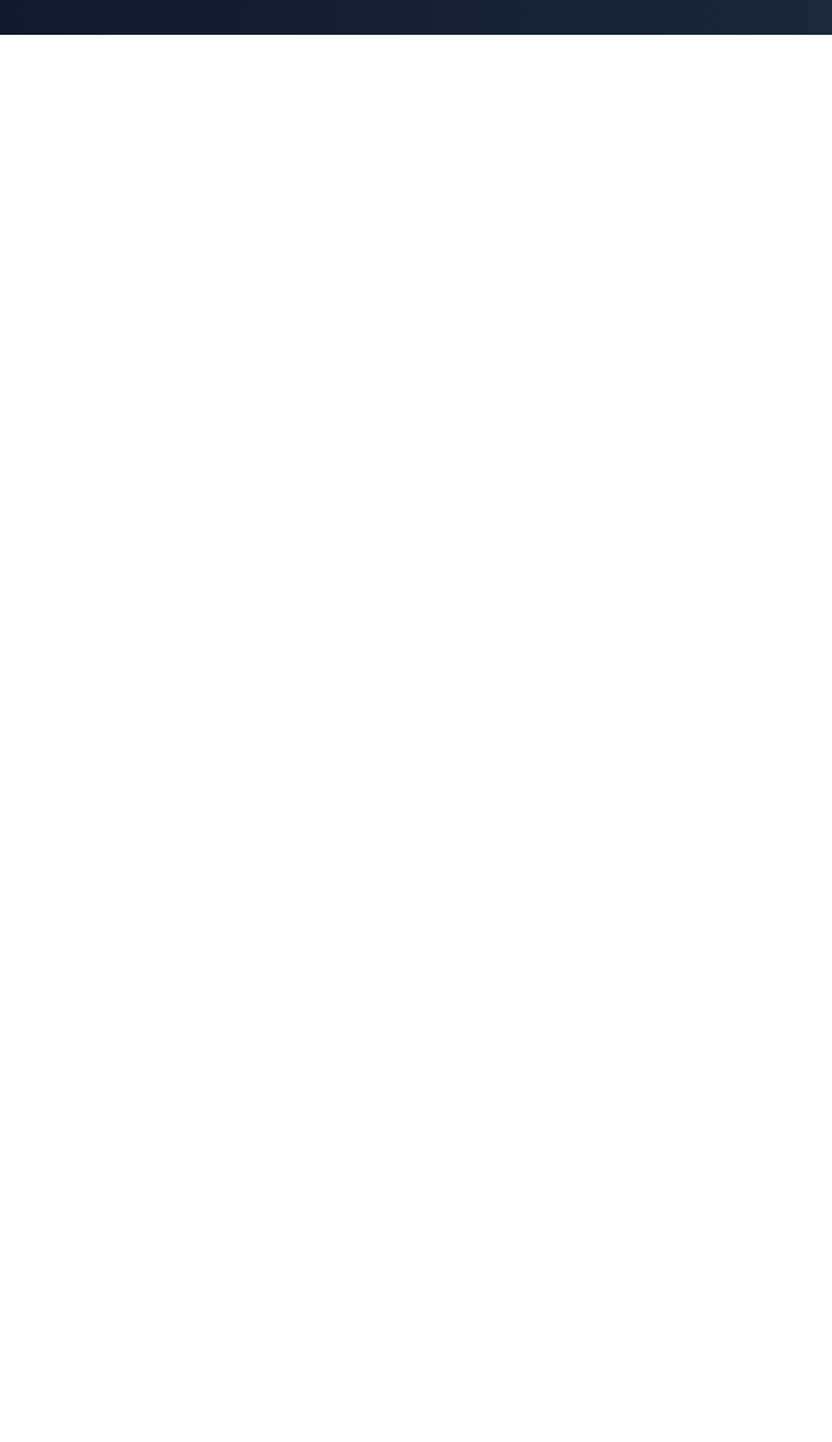
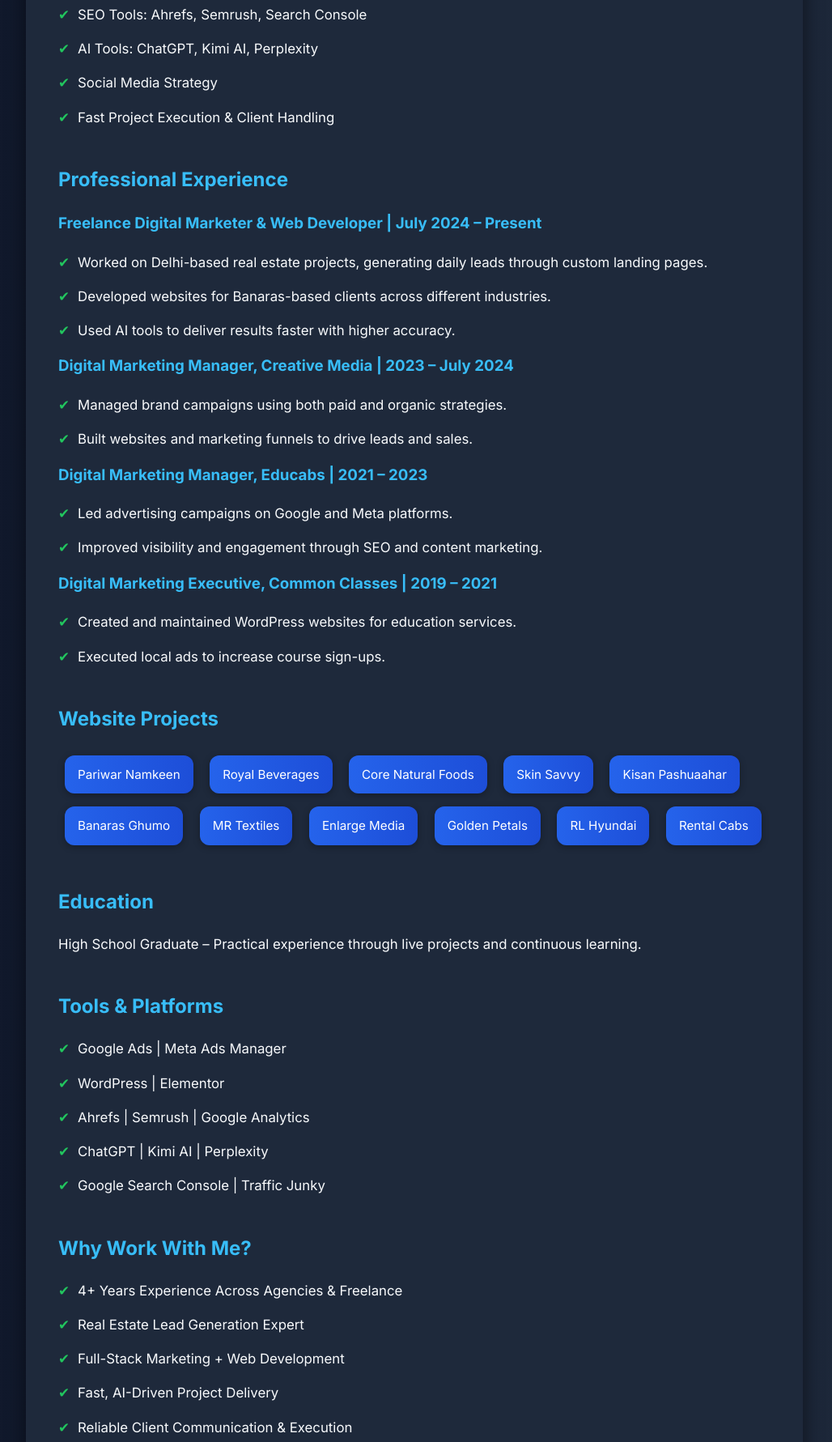
Before and after one commit to sarojsuraj612/suraj-resume, a plain HTML site: page index.html in a window 1280 px wide. Shown: the part 757-2538 px from the top of the page at 81% size, without its empty margins (128-1156 px from the left). Before the commit the page ends 800 px from the top, so only its background shows below. Drawn offline with Linux system fonts and the light colour scheme.

Commit message:
Update index.html

```diff
--- a/index.html
+++ b/index.html
@@ -1,4 +1,3 @@
-
 <!DOCTYPE html>
 <html lang="en">
 <head>
@@ -102,7 +101,97 @@
     <p class="contact-info">📍 Varanasi, India<br>
     📧 <a href="mailto:sarojsuraj612@gmail.com">sarojsuraj612@gmail.com</a> | 📞 +91-8840625571<br>
     🔗 <a href="https://www.linkedin.com/in/suraj-saroj-829596201" target="_blank">LinkedIn</a></p>
-    <!-- Content sections omitted for brevity -->
+
+    <div class="section">
+      <h2>Professional Summary</h2>
+      <p>Performance-driven <strong>Digital Marketer & Website Developer</strong> with <strong>4+ years</strong> of experience, including agency roles and freelance work. Specialized in generating leads through high-converting landing pages, running data-backed ad campaigns, and designing fast-loading websites using WordPress, HTML, and CSS. Adept at using modern AI tools like ChatGPT, Kimi AI, and Perplexity for faster and smarter execution.</p>
+    </div>
+
+    <div class="section">
+      <h2>Core Skills</h2>
+      <ul>
+        <li>Google Ads, Facebook & Instagram Ads</li>
+        <li>Lead Generation & Landing Page Optimization</li>
+        <li>WordPress Website Development</li>
+        <li>HTML & CSS</li>
+        <li>SEO Tools: Ahrefs, Semrush, Search Console</li>
+        <li>AI Tools: ChatGPT, Kimi AI, Perplexity</li>
+        <li>Social Media Strategy</li>
+        <li>Fast Project Execution & Client Handling</li>
+      </ul>
+    </div>
+
+    <div class="section">
+      <h2>Professional Experience</h2>
+      <h3>Freelance Digital Marketer & Web Developer <span>| July 2024 – Present</span></h3>
+      <ul>
+        <li>Worked on Delhi-based real estate projects, generating daily leads through custom landing pages.</li>
+        <li>Developed websites for Banaras-based clients across different industries.</li>
+        <li>Used AI tools to deliver results faster with higher accuracy.</li>
+      </ul>
+
+      <h3>Digital Marketing Manager, Creative Media <span>| 2023 – July 2024</span></h3>
+      <ul>
+        <li>Managed brand campaigns using both paid and organic strategies.</li>
+        <li>Built websites and marketing funnels to drive leads and sales.</li>
+      </ul>
+
+      <h3>Digital Marketing Manager, Educabs <span>| 2021 – 2023</span></h3>
+      <ul>
+        <li>Led advertising campaigns on Google and Meta platforms.</li>
+        <li>Improved visibility and engagement through SEO and content marketing.</li>
+      </ul>
+
+      <h3>Digital Marketing Executive, Common Classes <span>| 2019 – 2021</span></h3>
+      <ul>
+        <li>Created and maintained WordPress websites for education services.</li>
+        <li>Executed local ads to increase course sign-ups.</li>
+      </ul>
+    </div>
+
+    <div class="section">
+      <h2>Website Projects</h2>
+      <div class="project-links">
+        <a href="https://pariwarnamkeen.co.in" target="_blank">Pariwar Namkeen</a>
+        <a href="https://royalbeverages.co.in" target="_blank">Royal Beverages</a>
+        <a href="https://corenaturalfoods.com" target="_blank">Core Natural Foods</a>
+        <a href="https://skinsavvybydrgarima.com" target="_blank">Skin Savvy</a>
+                <a href="https://kisanpashuaahar.com" target="_blank">Kisan Pashuaahar</a>
+        <a href="https://banarasghumo.com" target="_blank">Banaras Ghumo</a>
+        <a href="https://mr-textiles.com" target="_blank">MR Textiles</a>
+        <a href="https://enlargemedia.in" target="_blank">Enlarge Media</a>
+        <a href="https://goldenpetals.in" target="_blank">Golden Petals</a>
+        <a href="https://rlhyundai.in" target="_blank">RL Hyundai</a>
+        <a href="https://rentalcabs.in" target="_blank">Rental Cabs</a>
+      </div>
+    </div>
+
+    <div class="section">
+      <h2>Education</h2>
+      <p>High School Graduate – Practical experience through live projects and continuous learning.</p>
+    </div>
+
+    <div class="section">
+      <h2>Tools & Platforms</h2>
+      <ul>
+        <li>Google Ads | Meta Ads Manager</li>
+        <li>WordPress | Elementor</li>
+        <li>Ahrefs | Semrush | Google Analytics</li>
+        <li>ChatGPT | Kimi AI | Perplexity</li>
+        <li>Google Search Console | Traffic Junky</li>
+      </ul>
+    </div>
+
+    <div class="section">
+      <h2>Why Work With Me?</h2>
+      <ul>
+        <li>4+ Years Experience Across Agencies & Freelance</li>
+        <li>Real Estate Lead Generation Expert</li>
+        <li>Full-Stack Marketing + Web Development</li>
+        <li>Fast, AI-Driven Project Delivery</li>
+        <li>Reliable Client Communication & Execution</li>
+      </ul>
+    </div>
   </div>
 </body>
 </html>
```
